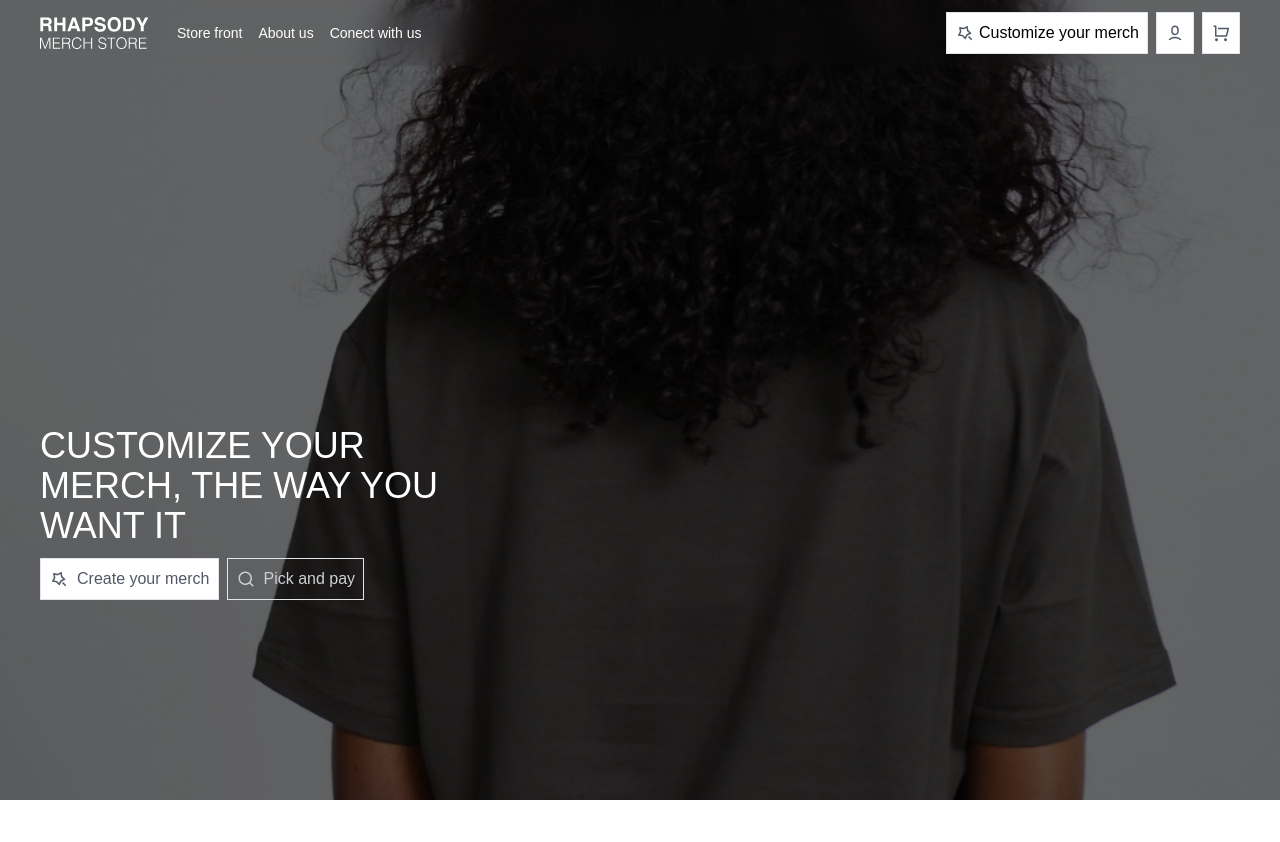
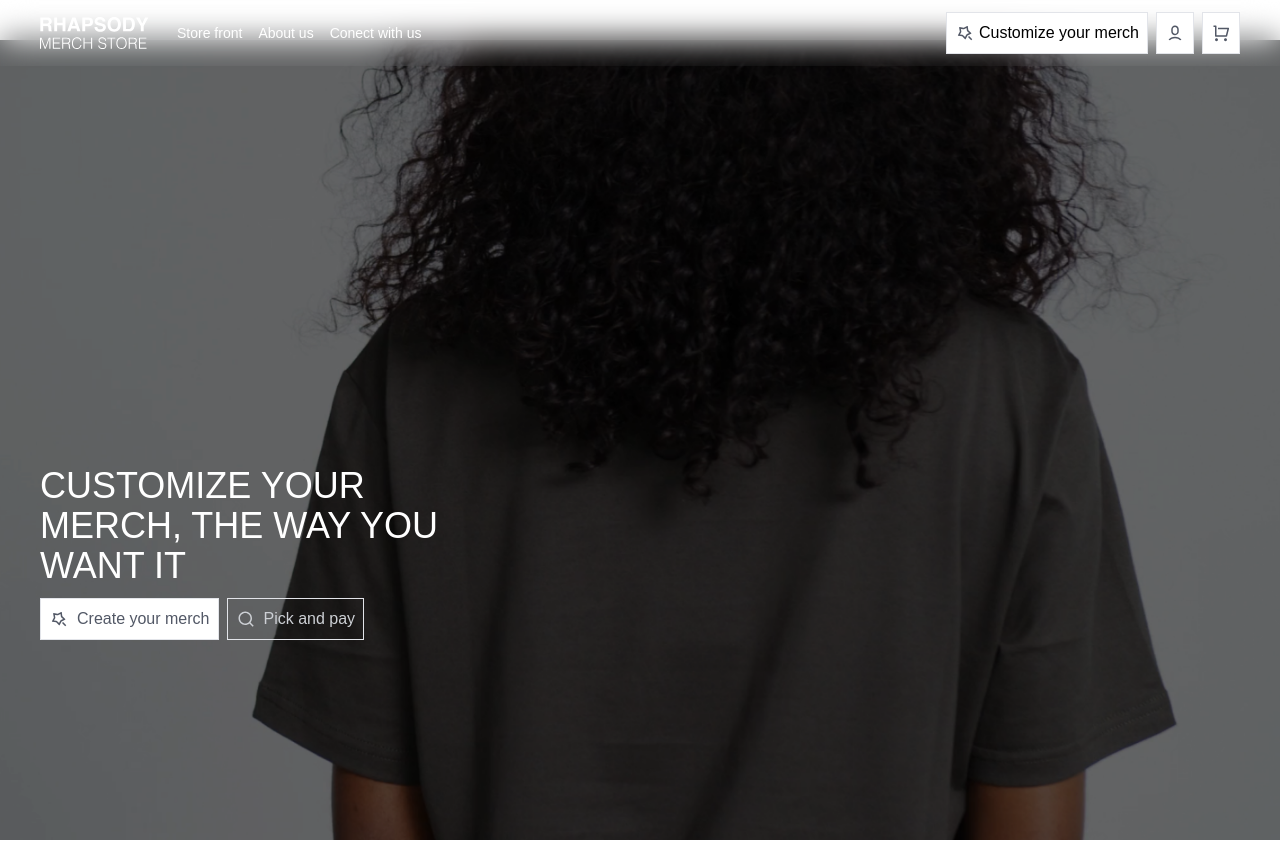
Before and after one commit to damzymichael/special-journey, a Vue app: page / in a window 1280 px wide. Shown: the top 842 px of the page. Built offline with nearby package versions, Linux system fonts and the light colour scheme.

Commit message:
layout changes

```diff
--- a/src/App.vue
+++ b/src/App.vue
@@ -5,7 +5,9 @@ import LogoBlack from '@/components/svg/LogoBlack.vue';
 
 <template>
   <Header />
-  <RouterView />
+  <main class="pt-10">
+    <RouterView />
+  </main>
   <footer
     class="bg-soft/200 py-10 sm:py-14 flex flex-col items-center text-sub/500"
   >
--- a/src/router/index.ts
+++ b/src/router/index.ts
@@ -1,5 +1,6 @@
 import {createRouter, createWebHistory} from 'vue-router';
 import LandingPage from '@/views/LandingPage.vue';
+import ProductsPage from '@/views/ProductsPage.vue';
 
 const router = createRouter({
   history: createWebHistory(import.meta.env.BASE_URL),
@@ -9,6 +10,11 @@ const router = createRouter({
       path: '/',
       name: 'home',
       component: LandingPage
+    },
+    {
+      path: '/products',
+      name: 'Products',
+      component: ProductsPage
     }
     // {
     //   path: '/about',
--- a/src/views/LandingPage.vue
+++ b/src/views/LandingPage.vue
@@ -58,7 +58,7 @@ onUnmounted(() => {
 </script>
 
 <template>
-  <main class="px-5 sm:px-10 sm:py-0">
+  <div class="px-5 sm:px-10 sm:py-0">
     <!-- Hero section  -->
     <section
       class="hero h-screen bg-[#313133] -mx-5 sm:-mx-10 -mt-0 p-5 pt-0 sm:p-10 flex items-end"
@@ -113,7 +113,7 @@ onUnmounted(() => {
       </h1>
       <Products :products="products" />
     </section>
-  </main>
+  </div>
 </template>
 
 <style scoped>
--- /dev/null
+++ b/src/views/ProductsPage.vue
@@ -0,0 +1,9 @@
+<script setup lang="ts"></script>
+
+<template>
+  <div>
+    <header>
+      <h1></h1>
+    </header>
+  </div>
+</template>
```
